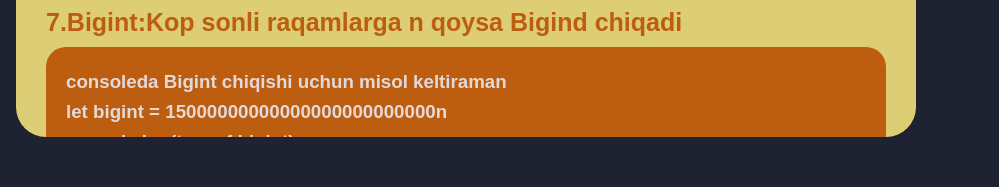
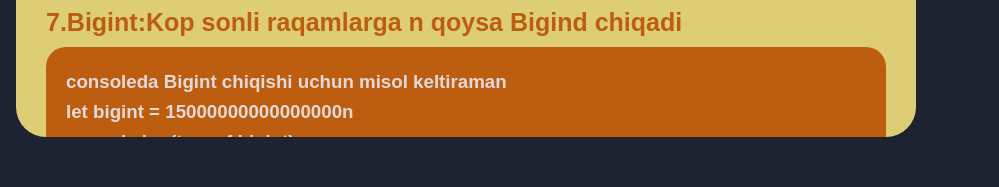
Before and after one commit to jamoldinov28/js-homework002, a plain HTML site: page index.html in a window 1280 px wide. Shown: the part 3173-3360 px from the top of the page, without its empty margins (0-999 px from the left). Drawn offline with Linux system fonts and the light colour scheme.

Commit message:
Raqamni  to'g'irlab qoydim

```diff
--- a/index.html
+++ b/index.html
@@ -130,7 +130,7 @@
                     <h2>7.Bigint:Kop sonli raqamlarga n qoysa Bigind chiqadi</h2>
                     <div class="card__topic">
                         <h3>consoleda Bigint chiqishi uchun misol keltiraman</h3>
-                        <h3>let bigint = 15000000000000000000000000n </h3>
+                        <h3>let bigint = 15000000000000000n </h3>
                         <h3>console.log(typeof bigint)</h3>
                     </div>
                 </div>
```
